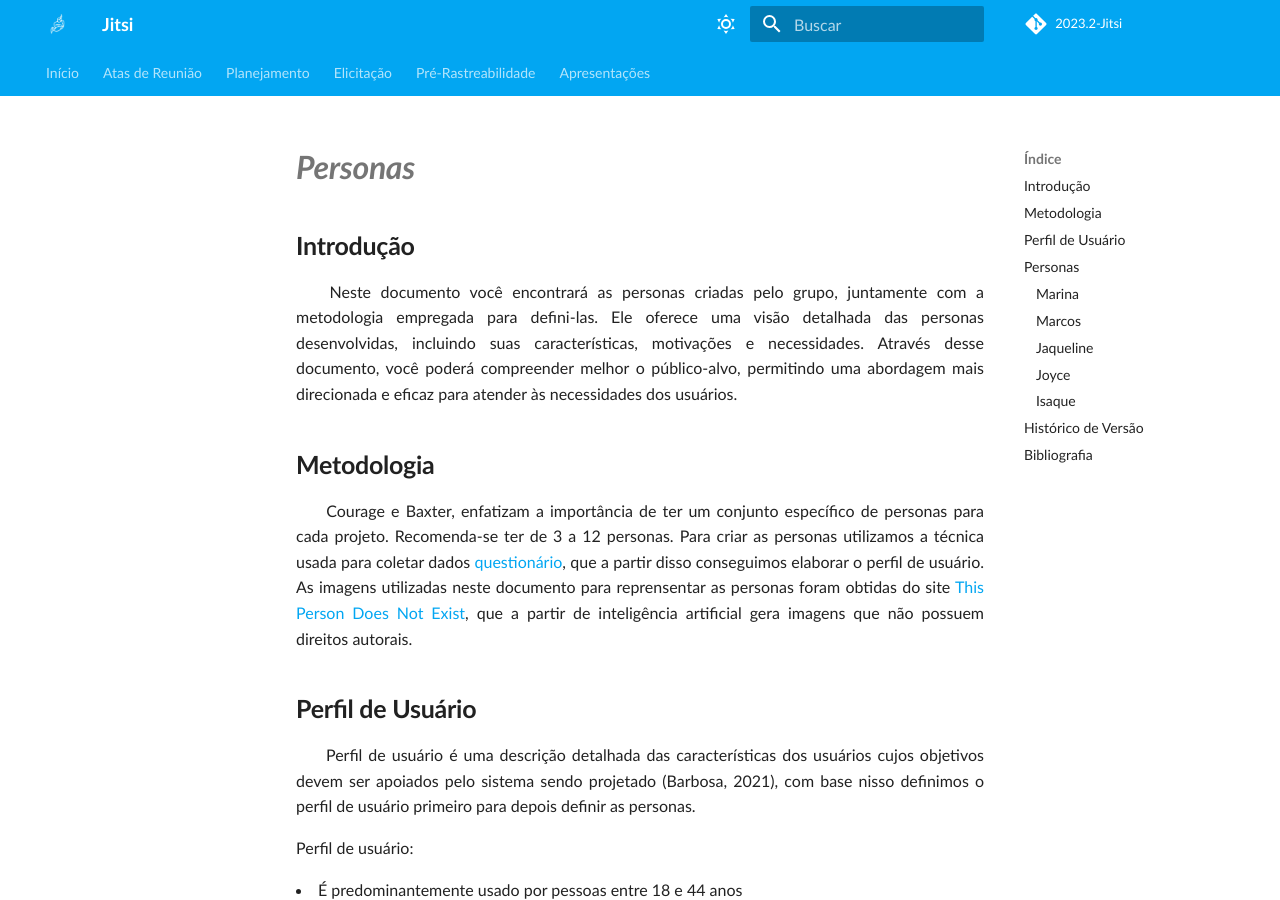
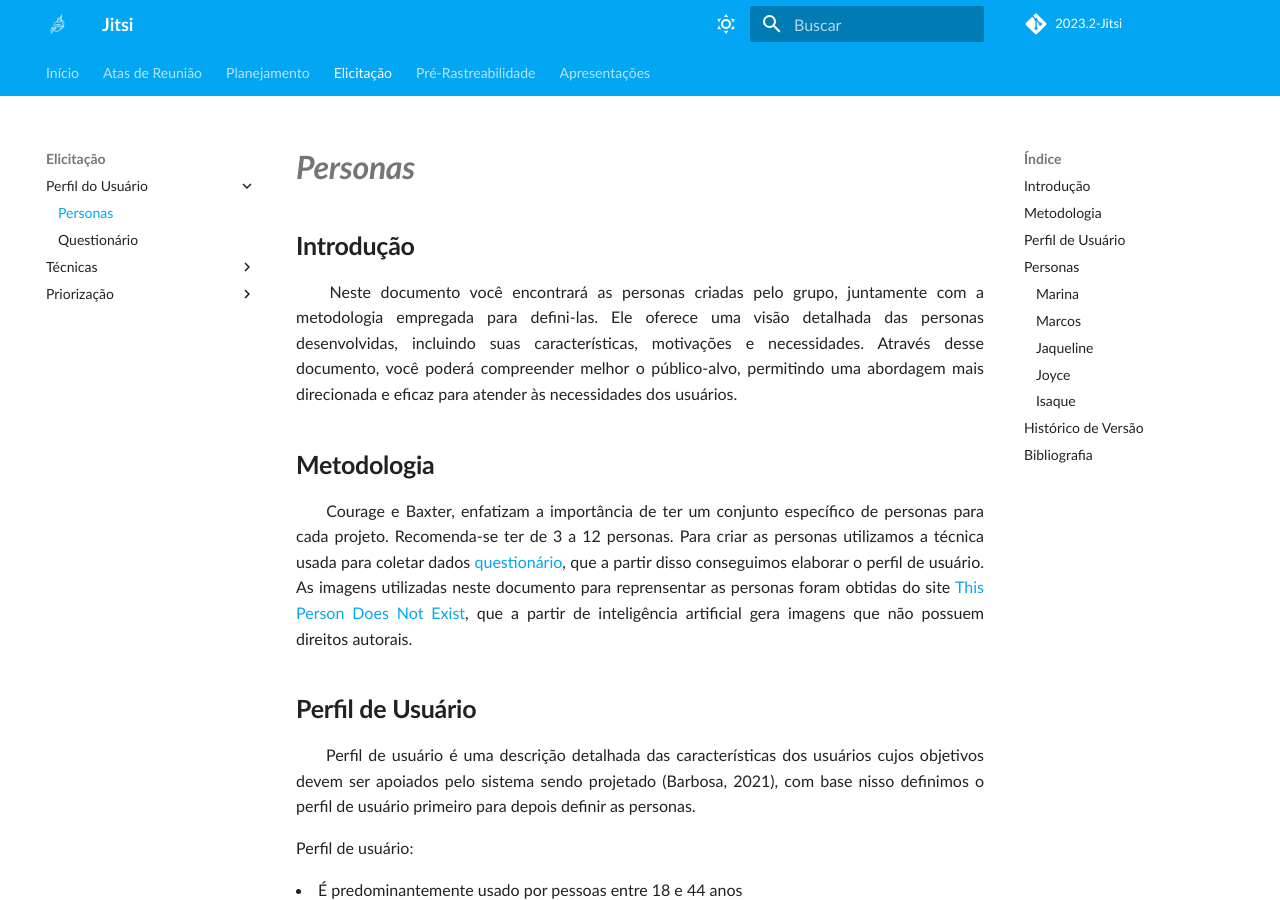
Before and after one commit to Requisitos-de-Software/2023.2-Jitsi, an MkDocs documentation site: the page built from docs/Elicitação/perfilDoUsuario/Personas.md, in a window 1280 px wide and 900 px high. Built offline with MkDocs 1.6.1 and Material for MkDocs 9.7.7, drawn with Linux system fonts in a browser that asks for light colours; some web fonts are replaced; comment, search, counter and statistics services are not loaded.

Commit message:
corrigindo links

```diff
--- a/mkdocs.yml
+++ b/mkdocs.yml
@@ -41,12 +41,13 @@ nav:
     - Metodologias: Planejamento/metodologias.md
   - Elicitação:
     - Perfil do Usuário:
-      - Personas: Elicitação/perfilDoUsuario/personas.md
+      - Personas: Elicitação/perfilDoUsuario/Personas.md
       - Questionário: Elicitação/perfilDoUsuario/questionario.md
     - Técnicas:
-      - Introspecção: Elicitação/tecnicas/introspecção.md
+      - Introspecção: Elicitação/tecnicas/Introspecção.md
       - Brainstorming: Elicitação/tecnicas/brainstorming.md
       - Entrevista: Elicitação/tecnicas/entrevista.md
+      - Observação: Elicitação/tecnicas/observacao.md
     - Priorização:
       - 100 doláres: Elicitação/priorizacao/100Dolares.md
       - MoSCoW: Elicitação/priorizacao/MoSCoW.md
```
